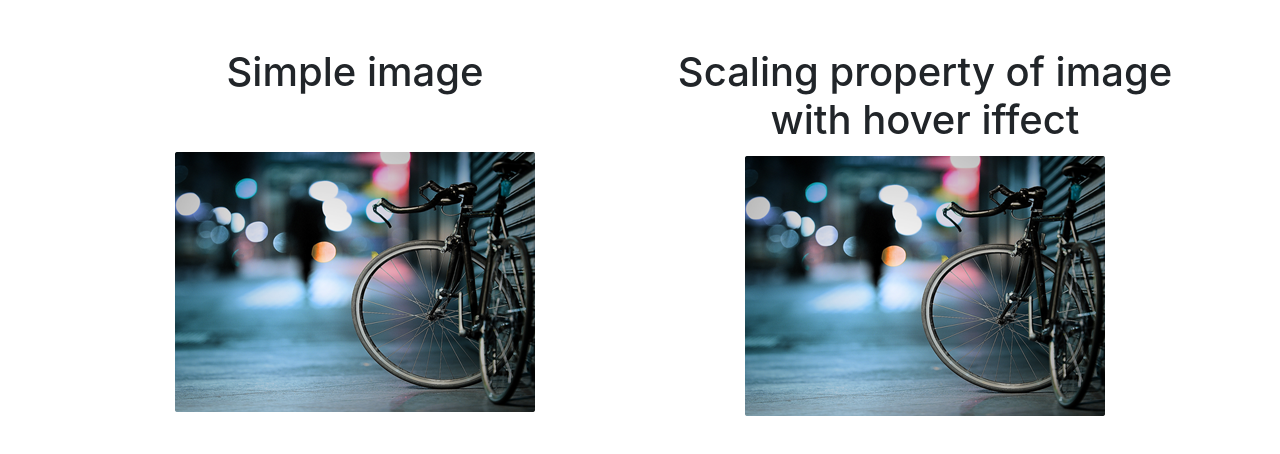
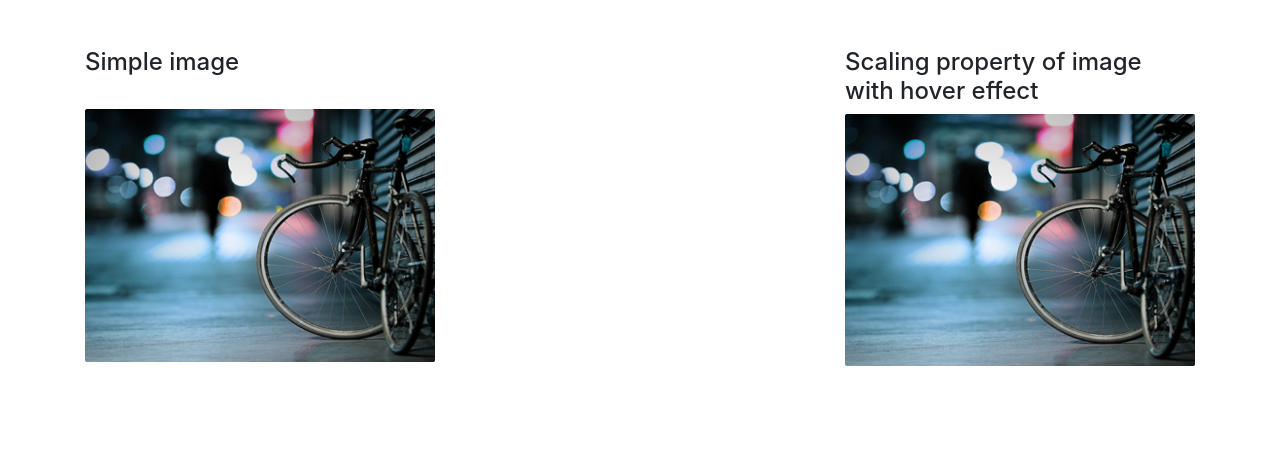
Before and after one commit to asifurrahman01714/Scaling-property-of-image-with-hover-iffect, a plain HTML site: page index.html in a window 1280 px wide. Drawn offline with Linux system fonts and the light colour scheme.

Commit message:
Add files via upload

```diff
--- a/css/style.css
+++ b/css/style.css
@@ -1,11 +1,18 @@
-*{
-    margin: 0;
-    padding: 0;
-}
+
 .image{
     overflow: hidden;
 }
- .image:hover img{
+
+.img img{
+    width: 100%;
+}
+
+.image img{
+
+    width: 100%;
+    }
+
+    .image:hover img{
         transform: scale(1.1);
         transition: all .4s ease;
         -webkit-transform: scale(1.1);
--- a/index.html
+++ b/index.html
@@ -14,17 +14,19 @@
 <body>
 
    <div class="container pt-5">
-       <div class="row">
-           <div class="col-sm-6 text-center">
-               <div class="img text-center">
-                   <h1 class="pb-5">Simple image</h1>
+       <div class="row  justify-content-lg-between">
+           <div class="col-sm-4">
+               <h4>Simple image</h4>
+               <div class="img pt-4">
+
                    <img src="images/showcase.6.png" alt="">
                </div>
            </div>
 
-           <div class="col-sm-6">
-            <div class="image text-center">
-                <h1 class="pb-1">Scaling property of image with hover iffect</h1>
+           <div class="col-sm-4">
+            <h4>Scaling property of image with hover effect</h4>
+            <div class="image">
+
                 <img src="images/showcase.6.png" alt="">
             </div>
         </div>
```
